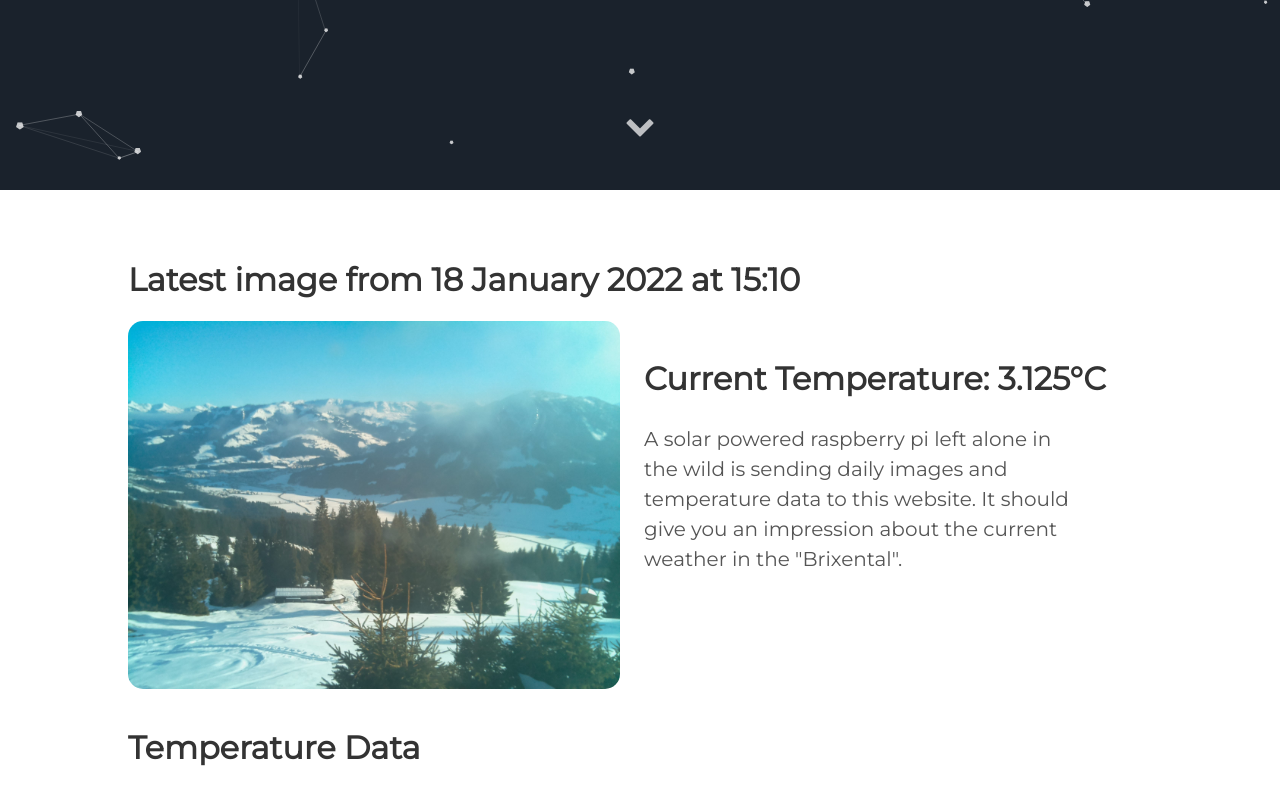
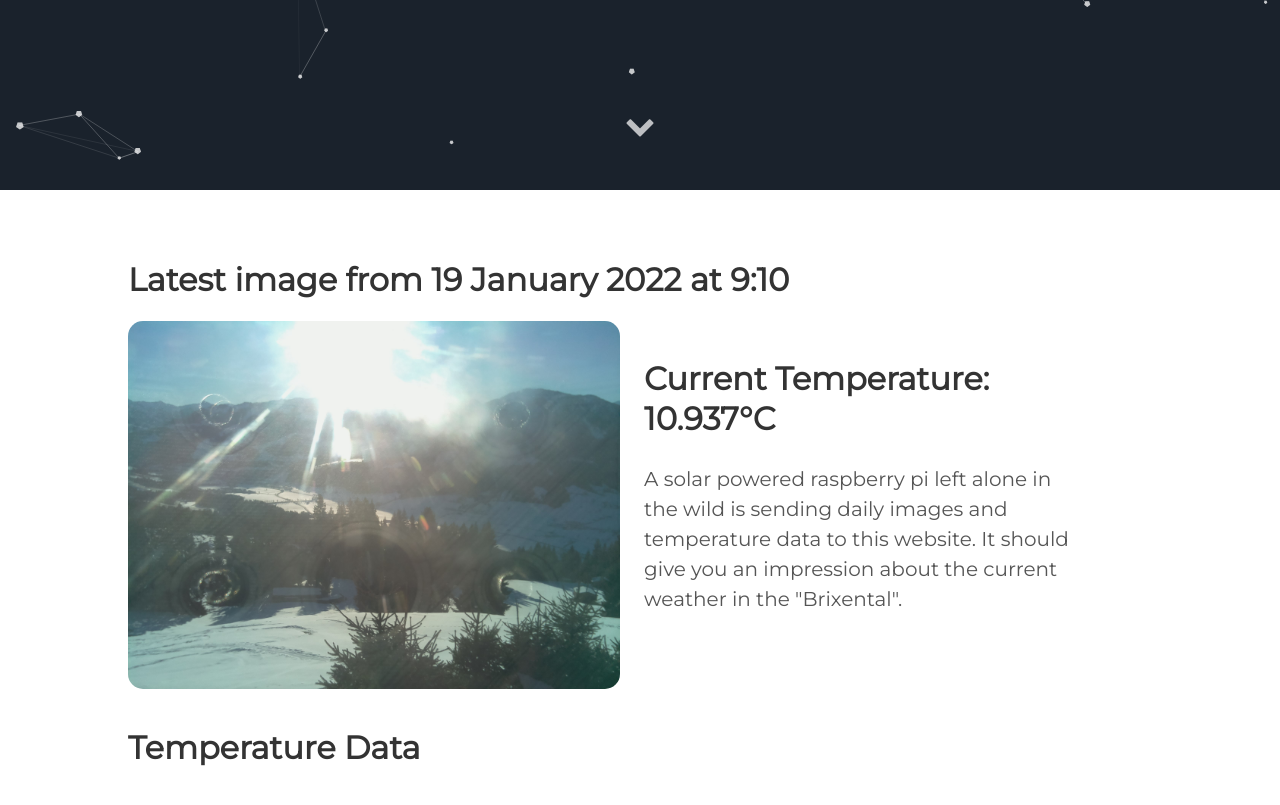
Before and after one commit to vektorious/vektorious.github.io, a Jekyll site: the page built from resources/huette.md, in a window 1280 px wide and 900 px high, scrolled down 710 px. Shown: the top 805 px of the window. Built offline with Jekyll 4.4.1, drawn with Linux system fonts in a browser that asks for light colours.

Commit message:
I'm a bot beep boop

```diff
--- a/resources/huette.md
+++ b/resources/huette.md
@@ -6,13 +6,13 @@ image: '/assets/img/'
 description: 'Live image from the Austrian alps'
 twitter_text: ' '
 ---
-## Latest image from 18 January 2022 at 15:10
+## Latest image from 19 January 2022 at  9:10
 <div class="huette">
   <div class="huette-image">
     <img src="{{ "/assets/img/huette.jpg" | prepend: site.baseurl }}">
   </div>
   <div class="huette-text">
-        <h2>Current Temperature: 3.125°C</h2>
+        <h2>Current Temperature: 10.937°C</h2>
         <p>A solar powered raspberry pi left alone in the wild is sending daily images and temperature data to this website. It should give you an impression about the current weather in the "Brixental".</p>
 
   </div>
```
Also changed, not shown: rpi-script/2022-01-19_090933.txt (renamed from rpi-script/2022-01-18_150931.txt, +5 -5 lines), rpi-script/huette.md (+2 -2 lines), assets/img/huette.jpg, assets/img/temp_plot.png, rpi-script/temp_plot.png, 1 other file.
